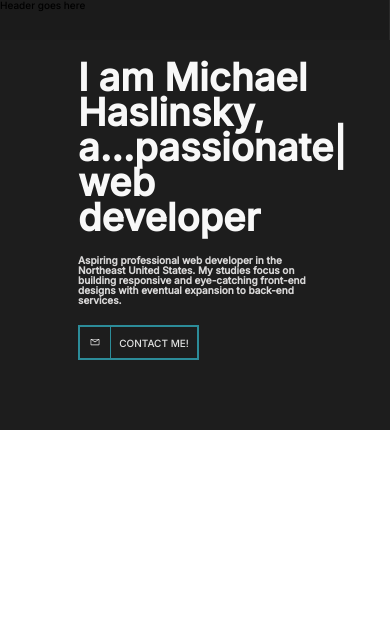
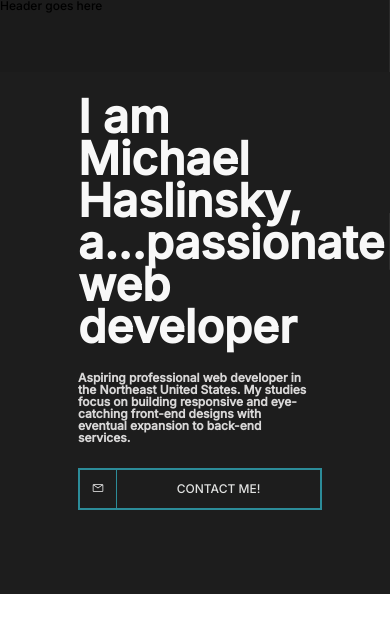
Before and after one commit to mhaslinsky/portfolio, a React (Create React App) app: page / in a window 390 px wide. Shown: the top 632 px of the page. Built offline with nearby package versions, Linux system fonts and the light colour scheme.

Commit message:
responsiveness

```diff
--- a/src/App.module.css
+++ b/src/App.module.css
@@ -5,25 +5,9 @@
   background-color: #1d1d1d;
 }
 
-@media (max-width: 800px) {
-  .app {
-    display: flex;
-    flex-direction: column;
-  }
-
-  .nav {
-    height: 4rem;
-  }
-}
-
-@media (min-width: 801px) {
-  .nav {
-    height: 100vh;
-  }
-}
-
 .nav {
   display: flex;
+  height: 100vh;
   background-color: #1b1b1b;
   border-right: 1px solid #2a2a2a;
 }
@@ -51,3 +35,14 @@ h4 {
   color: rgb(248, 248, 248);
   padding-bottom: 5rem;
 }
+
+@media (max-width: 800px) {
+  .app {
+    display: flex;
+    flex-direction: column;
+  }
+
+  .nav {
+    height: 6rem;
+  }
+}
--- a/src/components/ContactButton.module.scss
+++ b/src/components/ContactButton.module.scss
@@ -1,7 +1,7 @@
 .container {
   display: flex;
   border: 2px solid #2c8c99;
-  max-width: 50%;
+  width: 20rem;
   transition: 0.25s;
   margin-top: 2rem;
 
@@ -9,7 +9,7 @@
   &:focus {
     border-color: #2c8c99;
     color: #fff;
-    box-shadow: inset 24em 0 0 0 #2c8c99;
+    box-shadow: inset 20rem 0 0 0 #2c8c99;
   }
 }
 
--- a/src/index.css
+++ b/src/index.css
@@ -1,9 +1,3 @@
-@media (max-width: 800px) {
-  :root {
-    font-size: 10px;
-  }
-}
-
 body {
   margin: 0;
   font-family: "Inter", "Segoe UI", "Roboto", "Oxygen", "Ubuntu", "Cantarell",
@@ -146,3 +140,9 @@ table {
   border-collapse: collapse;
   border-spacing: 0;
 }
+
+@media (max-width: 800px) {
+  :root {
+    font-size: 12px;
+  }
+}
```
